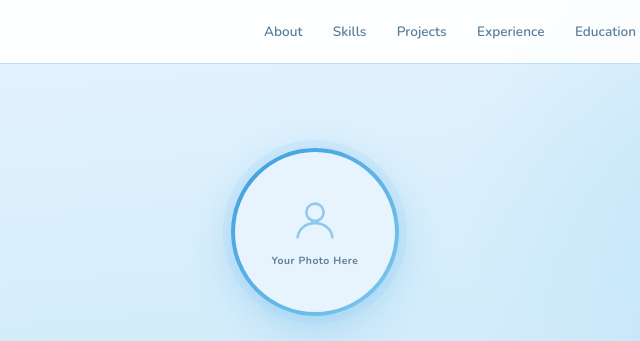
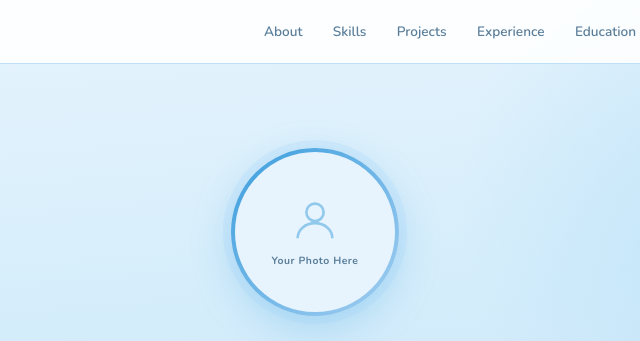
Before and after one commit to clairekim07/Claire-Kim, a plain HTML site: page index.html in a window 1280 px wide. Shown: the top 341 px of the page, 325-965 px from the left. Drawn offline with nearby package versions, Linux system fonts and the light colour scheme.

Commit message:
Update index.html
Change colors

```diff
--- a/index.html
+++ b/index.html
@@ -10,7 +10,7 @@
     :root {
       --sky:        #e8f4fd;
       --sky-mid:    #bde0f9;
-      --sky-bright: #7ec8f0;
+      --sky-bright: #a3cef1;
       --blue:       #3b9edd;
       --blue-deep:  #1a6fa8;
       --blue-ink:   #1a3d5c;
```
